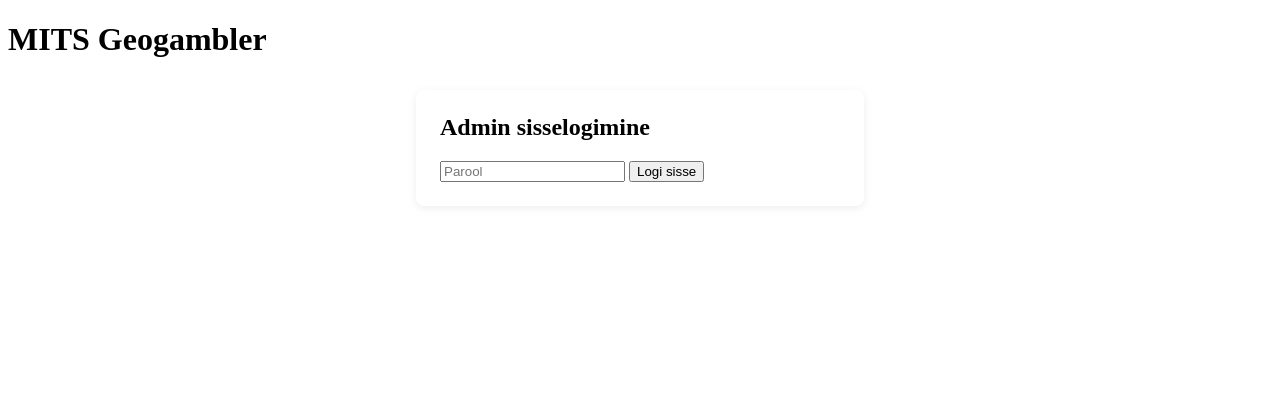
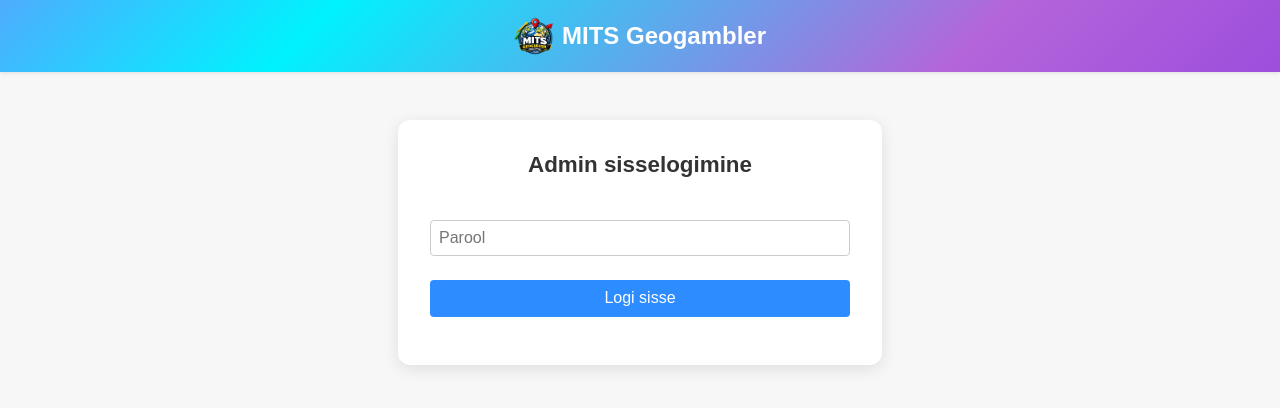
Before and after one commit to HSellis/geogambler, a FastAPI app: page /admin in a window 1280 px wide. Shown: the top 408 px of the page. Run offline with FastAPI, Linux system fonts and the light colour scheme.

Commit message:
include logo in header, add styling to login

```diff
--- a/static/style.css
+++ b/static/style.css
@@ -7,9 +7,16 @@ body {
 
 .page-header {
     background: linear-gradient(135deg, #4facfe 0%, #00f2fe 25%, #b465da 75%, #9d4edd 100%);
-    text-align: center;
+    display: flex;
+    align-items: center;
+    justify-content: center;
     padding: 1em;
     box-shadow: 0 1px 4px rgba(0,0,0,0.1);
+}
+
+.page-header-logo {
+    height: 2.5em;
+    margin-right: 0.5em;
 }
 
 .page-header h1 {
@@ -36,7 +43,8 @@ h2 {
     font-size: 1.2em;
 }
 
-input[type="text"] {
+input[type="text"],
+input[type="password"] {
     width: 100%;
     box-sizing: border-box;
     padding: 0.5em;
@@ -218,9 +226,6 @@ footer .leaderboard {
     .leaderboard {
         font-size: 1em;
     }
-    input[type="text"] {
-        font-size: 1em;
-    }
     button {
         font-size: 1em;
     }
@@ -235,3 +240,35 @@ footer .leaderboard {
         font-size: 1em;
     }
 }
+
+.login-container {
+    max-width: 420px;
+    margin: 3em auto;
+    padding: 2em;
+    background: #fff;
+    border-radius: 12px;
+    box-shadow: 0 4px 16px rgba(0,0,0,0.1);
+}
+
+.login-container h2 {
+    margin-top: 0;
+    margin-bottom: 1.5em;
+    text-align: center;
+    color: #333;
+    font-size: 1.4em;
+}
+
+.login-form {
+    display: flex;
+    flex-direction: column;
+}
+
+.error-message {
+    color: #dc3545;
+    background: #f8d7da;
+    border: 1px solid #f5c6cb;
+    border-radius: 4px;
+    padding: 0.75em;
+    margin-top: 1em;
+    text-align: center;
+}
--- a/templates/admin_dashboard.html
+++ b/templates/admin_dashboard.html
@@ -8,6 +8,7 @@
 </head>
 <body>
     <header class="page-header">
+        <img src="/static/mits_geogambler.png" alt="Logo" class="page-header-logo">
         <h1>MITS Geogambler</h1>
     </header>
     <div class="main-content">
--- a/templates/admin_login.html
+++ b/templates/admin_login.html
@@ -3,18 +3,20 @@
 <head>
     <title>MITS Geogambler</title>
     <link rel="icon" type="image/png" href="/static/mits_geogambler.png">
+    <link rel="stylesheet" href="/static/style.css">
 </head>
 <body>
     <header class="page-header">
+        <img src="/static/mits_geogambler.png" alt="Logo" class="page-header-logo">
         <h1>MITS Geogambler</h1>
     </header>
-    <div style="max-width: 400px; margin: 2em auto; padding: 1.5em; background: #fff; border-radius: 8px; box-shadow: 0 2px 8px rgba(0,0,0,0.07);">
-        <h2 style="margin-top: 0;">Admin sisselogimine</h2>
-        <form method="post" action="/admin">
-            <input type="password" name="password" placeholder="Parool">
+    <div class="login-container">
+        <h2>Admin sisselogimine</h2>
+        <form method="post" action="/admin" class="login-form">
+            <input type="password" name="password" placeholder="Parool" required>
             <button type="submit">Logi sisse</button>
         </form>
-        {% if error %}<p style="color:red">{{ error }}</p>{% endif %}
+        {% if error %}<p class="error-message">{{ error }}</p>{% endif %}
     </div>
 </body>
 </html>
--- a/templates/user_home.html
+++ b/templates/user_home.html
@@ -8,6 +8,7 @@
 </head>
 <body>
     <header class="page-header">
+        <img src="/static/mits_geogambler.png" alt="Logo" class="page-header-logo">
         <h1>MITS Geogambler</h1>
     </header>
     <div class="main-content">
```
